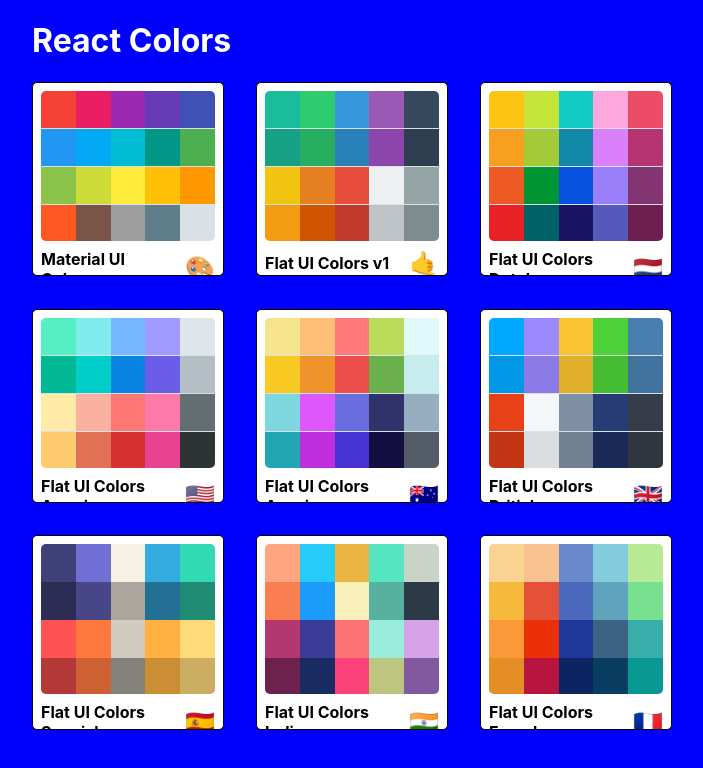
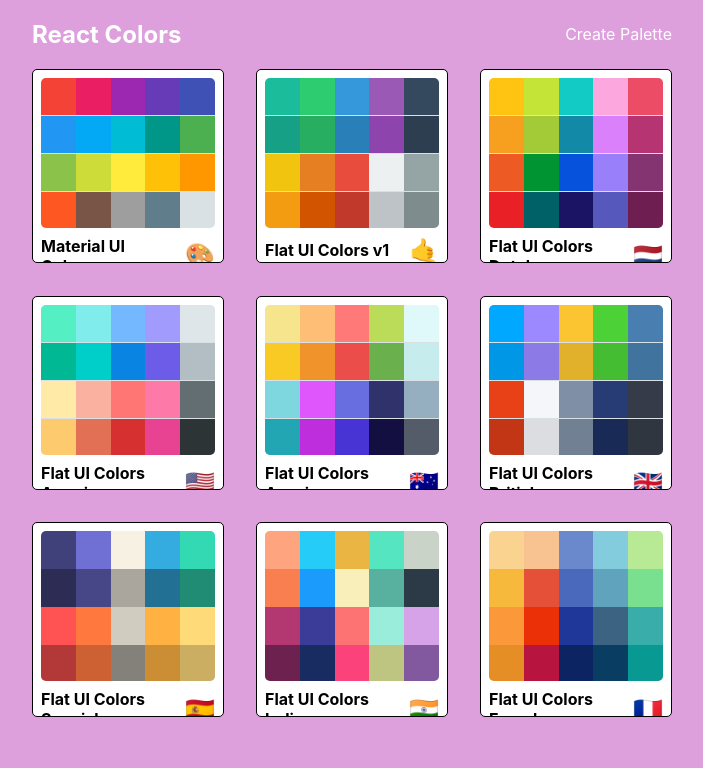
Before and after one commit to Vainakh/Colors_App, a React (Create React App) app: page / in a window 1280 px wide. Shown: the top 768 px of the page, without its empty margins (288-991 px from the left). Built offline with nearby package versions, Linux system fonts and the light colour scheme.

Commit message:
Add new palette form and link

```diff
--- a/src/App.js
+++ b/src/App.js
@@ -5,6 +5,7 @@
 import {Route, Switch} from 'react-router-dom';
 import PaletteList from './PaletteList';
 import SingleColorPalette from './SingleColorPalette';
+import NewPaletteForm from './NewPaletteForm';
 
 class App extends Component {
 
@@ -17,6 +18,10 @@
     return (
       <div>
         <Switch>
+          <Route
+            exact
+            path="/palette/new"
+            render={() => <NewPaletteForm/>}/>
           <Route
               exact
               path='/palette/:paletteId/:colorId'
--- a/src/ColorBox.js
+++ b/src/ColorBox.js
@@ -20,8 +20,8 @@
   render() {
     const {name, background, moreUrl, showLink} = this.props;
     const {copied} = this.state;
-    const isDarkColor = chroma(background).luminance() <= 0.08;
-    const isLightColor = chroma(background).luminance() > 0.7;
+    const isDarkColor = chroma(background).luminance() <= 0.05;
+    const isLightColor = chroma(background).luminance() > 0.5;
 
     return (
       <CopyToClipboard text={background} onCopy={this.changeCopyState}>
--- /dev/null
+++ b/src/NewPaletteForm.js
@@ -0,0 +1,13 @@
+import React, {Component} from 'react';
+
+class NewPaletteForm extends Component {
+  render() {
+    return (
+      <div>
+        <h1>New Palette Form</h1>
+      </div>
+    )
+  }
+};
+
+export default NewPaletteForm;
--- a/src/PaletteList.js
+++ b/src/PaletteList.js
@@ -2,36 +2,8 @@
 import './PaletteList.css';
 import MiniPalette from './MiniPalette';
 import { withStyles } from '@material-ui/core/styles';
-
-const styles = {
-  root: {
-    backgroundColor: "blue",
-    height: "100vh",
-    display: "flex",
-    alignItems: "flex-start",
-    justifyContent: "center"
-  },
-  container: {
-    width: "50%",
-    display: "flex",
-    alignItems: "flex-start",
-    flexDirection: "column",
-    flexWrap: "wrap"
-  },
-  nav: {
-    display: "flex",
-    width: "100%",
-    justifyContent: "space-between",
-    color: "white"
-  },
-  palettes: {
-    boxSizing: "border-box",
-    width: "100%",
-    display: "grid",
-    gridTemplateColumns: "repeat(3, 30%)",
-    gridGap: "5%"
-  }
-};
+import {Link} from 'react-router-dom';
+import styles from './styles/PaletteListStyles';
 
 class PaletteList extends Component {
   goToPalette(id) {
@@ -42,9 +14,10 @@
     return (
       <div className={classes.root}>
         <div className={classes.container}>
-          <div className={classes.nav}>
+          <nav className={classes.nav}>
             <h1>React Colors</h1>
-          </div>
+            <Link to="/palette/new">Create Palette</Link>
+          </nav>
         <div className={classes.palettes}>
         {palettes.map(palette => (
               <MiniPalette {...palette} handleClick={() => this.goToPalette(palette.id)} />
--- a/src/SingleColorPalette.js
+++ b/src/SingleColorPalette.js
@@ -1,5 +1,4 @@
 import React, {Component} from 'react';
-import './SingleColorPalette.css';
 import ColorBox from './ColorBox';
 import Navbar from './Navbar';
 import PaletteFooter from './PaletteFooter';
--- /dev/null
+++ b/src/styles/PaletteListStyles.js
@@ -0,0 +1,34 @@
+export default {
+  root: {
+    backgroundColor: "plum",
+    height: "100vh",
+    display: "flex",
+    alignItems: "flex-start",
+    justifyContent: "center"
+  },
+  container: {
+    width: "50%",
+    display: "flex",
+    alignItems: "flex-start",
+    flexDirection: "column",
+    flexWrap: "wrap"
+  },
+  nav: {
+    display: "flex",
+    width: "100%",
+    justifyContent: "space-between",
+    color: "white",
+    alignItems: "center",
+    "& a": {
+      color: "white",
+      textDecoration: "none"
+    }
+  },
+  palettes: {
+    boxSizing: "border-box",
+    width: "100%",
+    display: "grid",
+    gridTemplateColumns: "repeat(3, 30%)",
+    gridGap: "5%"
+  }
+}
```
Also changed, not shown: src/SingleColorPalette.css (deleted).
